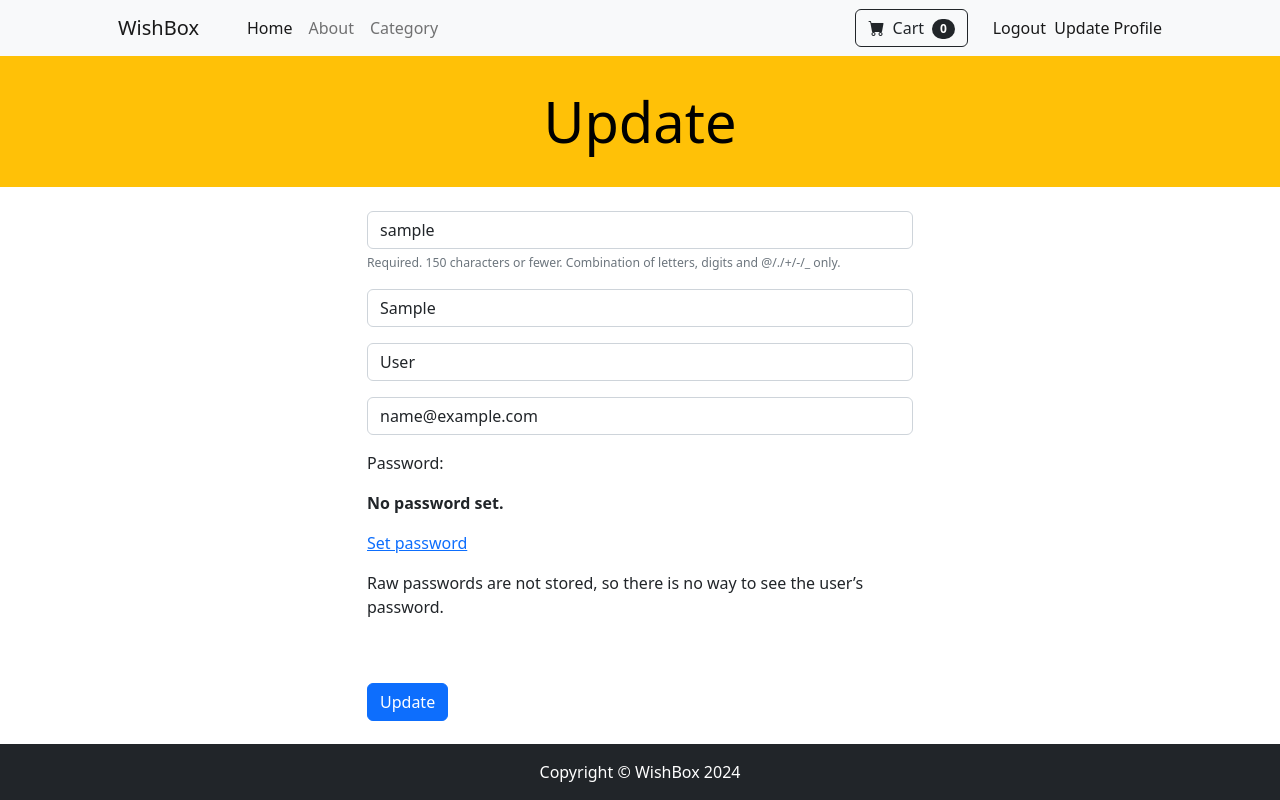
After one commit to localgroup/WishBox, a Django app: page /update_user/ in a window 1280 px wide. The commit adds this page. Run offline with Django 5.2, Linux system fonts and the light colour scheme; the visitor is signed in with stand-in values (Sample User, id 1); data comes from the database, SQL or seed files in the repository.

Commit message:
Updated user related stuff

```diff
--- a/ecom/cart/views.py
+++ b/ecom/cart/views.py
@@ -2,6 +2,7 @@ from django.shortcuts import render, get_object_or_404, HttpResponse
 from .cart import Cart
 from store.models import Product
 from django.http import JsonResponse
+from django.contrib import messages
 
 
 # Create your views here.
@@ -33,6 +34,7 @@ def cart_add(request):
         # response = JsonResponse({'Product name': product.name})
 
         response = JsonResponse({'qty': cart_quantity})
+        messages.success(request, 'Product added to Cart.')
         return response
 
     else:
@@ -47,6 +49,7 @@ def cart_delete(request):
         cart.delete(product=product_id)
 
         response = JsonResponse({'product': product_id})
+        messages.success(request, 'Item deleted from cart.')
         return response
 
 
@@ -59,4 +62,5 @@ def cart_update(request):
         cart.update(product=product_id, quantity=product_qty)
 
         response = JsonResponse({'qty': product_qty})
+        messages.success(request, 'Product Updated.')
         return response
--- a/ecom/store/forms.py
+++ b/ecom/store/forms.py
@@ -1,6 +1,25 @@
 from django.contrib.auth.models import User
-from django.contrib.auth.forms import UserCreationForm
+from django.contrib.auth.forms import UserCreationForm, UserChangeForm
 from django import forms
+
+
+class UpdateUserForm(UserChangeForm):
+	email = forms.EmailField(label="", widget=forms.TextInput(attrs={'class':'form-control', 'placeholder':'Email Address'}))
+	first_name = forms.CharField(label="", max_length=100, widget=forms.TextInput(attrs={'class':'form-control', 'placeholder':'First Name'}))
+	last_name = forms.CharField(label="", max_length=100, widget=forms.TextInput(attrs={'class':'form-control', 'placeholder':'Last Name'}))
+
+	class Meta:
+		model = User
+		fields = ('username', 'first_name', 'last_name', 'email')
+
+	def __init__(self, *args, **kwargs):
+		super(UpdateUserForm, self).__init__(*args, **kwargs)
+
+		self.fields['username'].widget.attrs['class'] = 'form-control'
+		self.fields['username'].widget.attrs['placeholder'] = 'User Name'
+		self.fields['username'].label = ''
+		self.fields['username'].help_text = '<span class="form-text text-muted"><small>Required. 150 characters or fewer. Combination of letters, digits and @/./+/-/_ only.</small></span>'
+
 
 class SignUpForm(UserCreationForm):
 	email = forms.EmailField(label="", widget=forms.TextInput(attrs={'class':'form-control', 'placeholder':'Email Address'}))
--- a/ecom/store/templates/navbar.html
+++ b/ecom/store/templates/navbar.html
@@ -25,6 +25,10 @@
                 <span class="navbar-text">
                     <a class="nav-link" href="{% url 'logout' %}">Logout</a>
                 </span>
+                &nbsp;&nbsp;
+                <span class="navbar-text">
+                    <a class="nav-link" href="{% url 'update_user' %}">Update Profile</a>
+                </span>
             {% else %}
                 <span class="navbar-text">
                     <a class="nav-link" href="{% url 'login' %}">Login</a>
--- a/ecom/store/templates/product.html
+++ b/ecom/store/templates/product.html
@@ -87,6 +87,7 @@
 
             success: function(json) {
                 document.getElementById("cart_quantity").textContent = json.qty
+                location.reload();
             },
 
             error: function(xhr, errmsg, err) {
--- /dev/null
+++ b/ecom/store/templates/update_user.html
@@ -0,0 +1,36 @@
+{% extends "base.html" %}
+
+{% block content %}
+
+    <!-- Header-->
+    <header class="bg-warning py-2">
+        <div class="container px-4 px-lg-5 my-4">
+            <div class="text-center text-black">
+                <h1 class="display-4">Update</h1>
+            </div>
+        </div>
+    </header>
+
+    <br>
+    <div class="container">
+        <div class="row">
+
+            <div class="col-md-6 offset-md-3">
+                <form method="POST" action="{% url 'update_user' %}">
+                    {% csrf_token %}
+                    {{ user_form.as_p }}
+
+                    <br><br>
+                    <button class="btn btn-primary" type="submit">Update</button>
+
+                </form>
+                <br>
+            </div>
+
+        </div>
+
+    </div>
+
+
+
+{% endblock %}
--- a/ecom/store/urls.py
+++ b/ecom/store/urls.py
@@ -7,6 +7,7 @@ urlpatterns = [
     path('login/', views.login_user, name='login'),
     path('logout/', views.logout_user, name='logout'),
     path('register/', views.register_user, name='register'),
+    path('update_user/', views.update_user, name='update_user'),
     path('product/<int:pk>', views.product, name='product'),
     path('category/<str:category_type>', views.category, name='category'),
     path('category_summary', views.category_summary, name='category_summary'),
--- a/ecom/store/views.py
+++ b/ecom/store/views.py
@@ -4,7 +4,7 @@ from django.contrib.auth import authenticate, login, logout
 from django.contrib import messages
 from django.contrib.auth.models import User
 from django.contrib.auth.forms import UserCreationForm
-from .forms import SignUpForm
+from .forms import SignUpForm, UpdateUserForm
 from django import forms
 
 
@@ -14,6 +14,22 @@ def home(request):
 
 def about(request):
     return render(request, 'about.html', {})
+
+def update_user(request):
+    if request.user.is_authenticated:
+        current_user = User.objects.get(id=request.user.id)
+        user_form = UpdateUserForm(request.POST or None, instance=current_user)
+
+        if user_form.is_valid():
+            user_form.save()
+
+            login(request, current_user)
+            messages.success(request, "Your profile has been succesfully updated")
+            return redirect('home')
+        return render(request, 'update_user.html', {'user_form':user_form})
+    else:
+        messages.success(request, "You must be logged in!")
+        return redirect('home')
 
 def login_user(request):
     if request.method == "POST":
```
Also changed, not shown: ecom/cart/templates/cart_summary.html (+12 -3 lines).
